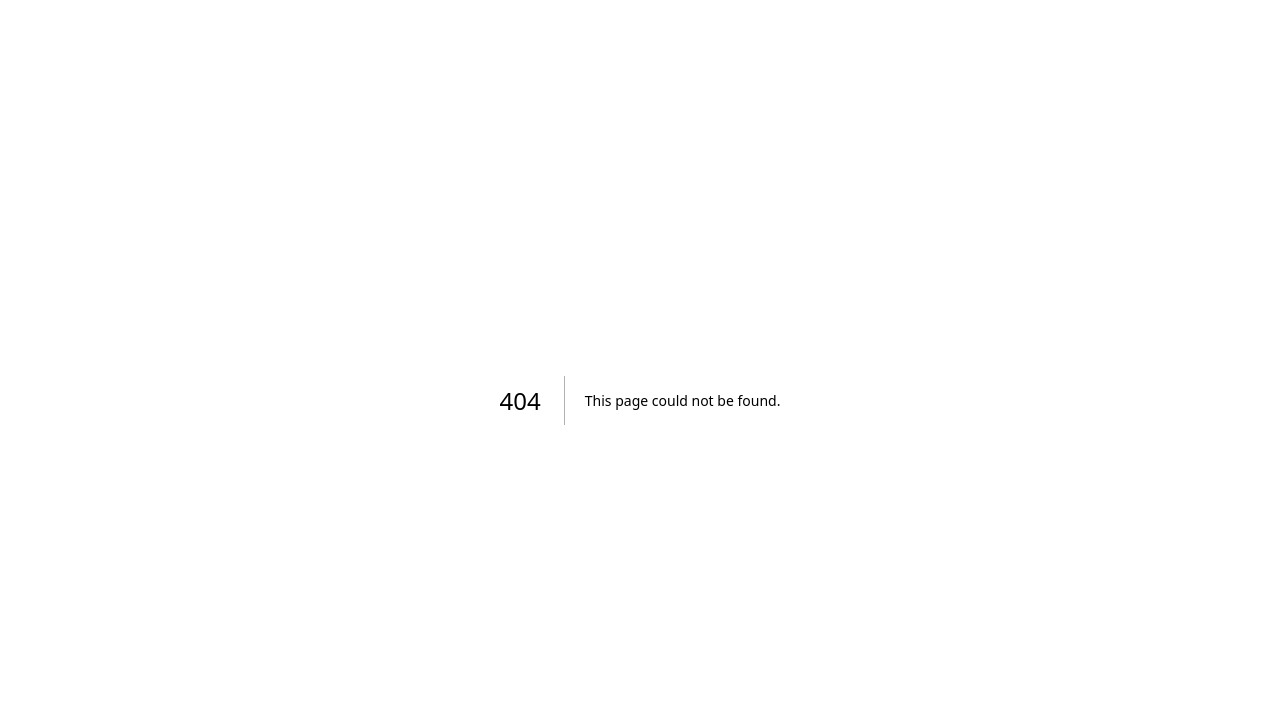
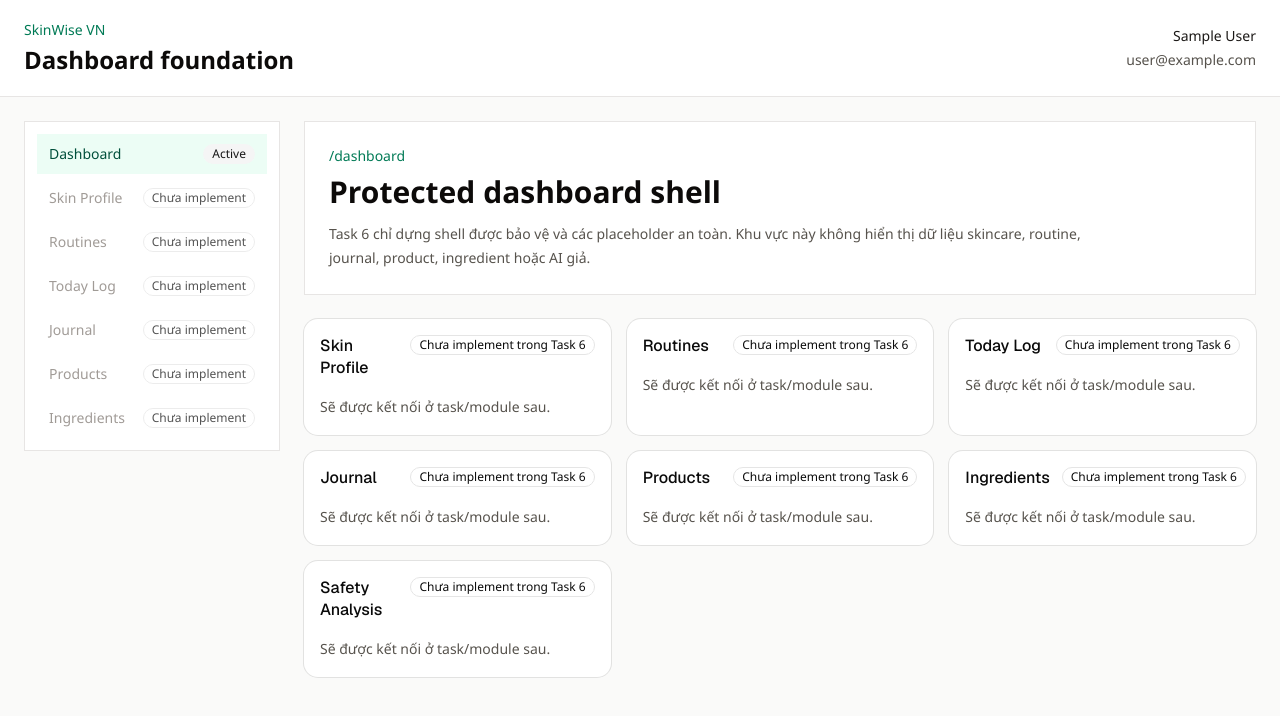
Before and after one commit to Nhatan35/skinwise-vn, a Next.js app: page /dashboard in a window 1280 px wide. Before the commit this address had no page. Shown: the top 716 px of the page. Built offline with nearby package versions, Linux system fonts and the light colour scheme; no server answers; sample sign-in values are in the browser's storage.

Commit message:
chore: add Week 1 Task 6 protected dashboard shell

```diff
--- /dev/null
+++ b/src/app/(dashboard)/dashboard/page.tsx
@@ -0,0 +1,45 @@
+import {
+  dashboardPlaceholderCards,
+  dashboardRoute,
+} from "@/modules/dashboard/dashboard-shell.config";
+import { Badge } from "@/shared/components/ui/badge";
+import {
+  Card,
+  CardContent,
+  CardHeader,
+  CardTitle,
+} from "@/shared/components/ui/card";
+
+export default function DashboardPage() {
+  return (
+    <section className="space-y-6">
+      <div className="border border-stone-200 bg-white p-6">
+        <p className="text-sm font-medium text-emerald-700">{dashboardRoute}</p>
+        <h2 className="mt-2 text-3xl font-semibold">Protected dashboard shell</h2>
+        <p className="mt-3 max-w-3xl text-sm leading-6 text-stone-600">
+          Task 6 chỉ dựng shell được bảo vệ và các placeholder an toàn. Khu vực
+          này không hiển thị dữ liệu skincare, routine, journal, product,
+          ingredient hoặc AI giả.
+        </p>
+      </div>
+
+      <div className="grid gap-4 md:grid-cols-2 xl:grid-cols-3">
+        {dashboardPlaceholderCards.map((card) => (
+          <Card className="border-stone-200 bg-white" key={card.label}>
+            <CardHeader>
+              <div className="flex items-start justify-between gap-3">
+                <CardTitle>{card.label}</CardTitle>
+                <Badge variant="outline">{card.scopeText}</Badge>
+              </div>
+            </CardHeader>
+            <CardContent>
+              <p className="text-sm leading-6 text-stone-600">
+                {card.connectionText}.
+              </p>
+            </CardContent>
+          </Card>
+        ))}
+      </div>
+    </section>
+  );
+}
--- /dev/null
+++ b/src/app/(dashboard)/layout.tsx
@@ -0,0 +1,87 @@
+import Link from "next/link";
+import { redirect } from "next/navigation";
+import type { ReactNode } from "react";
+
+import { getCurrentUser } from "@/modules/auth/get-current-user";
+import {
+  dashboardNavItems,
+  dashboardRoute,
+} from "@/modules/dashboard/dashboard-shell.config";
+import { Badge } from "@/shared/components/ui/badge";
+import { cn } from "@/shared/utils";
+
+type DashboardLayoutProps = {
+  children: ReactNode;
+};
+
+export default async function DashboardLayout({
+  children,
+}: DashboardLayoutProps) {
+  const currentUser = await getCurrentUser();
+
+  if (currentUser === null) {
+    redirect("/api/auth/signin?callbackUrl=/dashboard");
+  }
+
+  const displayName = currentUser.name ?? currentUser.email ?? "SkinWise user";
+
+  return (
+    <div className="min-h-screen bg-stone-50 text-stone-950">
+      <header className="border-b border-stone-200 bg-white">
+        <div className="mx-auto flex max-w-7xl flex-col gap-5 px-6 py-5 lg:flex-row lg:items-center lg:justify-between">
+          <div>
+            <p className="text-sm font-medium text-emerald-700">SkinWise VN</p>
+            <h1 className="mt-1 text-2xl font-semibold">
+              Dashboard foundation
+            </h1>
+          </div>
+
+          <div className="flex flex-col gap-1 text-sm lg:items-end">
+            <span className="font-medium text-stone-900">{displayName}</span>
+            {currentUser.email ? (
+              <span className="text-stone-600">{currentUser.email}</span>
+            ) : null}
+          </div>
+        </div>
+      </header>
+
+      <div className="mx-auto grid max-w-7xl gap-6 px-6 py-6 lg:grid-cols-[16rem_1fr]">
+        <aside className="h-fit border border-stone-200 bg-white p-3">
+          <nav aria-label="Dashboard navigation" className="space-y-1">
+            {dashboardNavItems.map((item) => {
+              const itemClassName = cn(
+                "flex min-h-10 items-center justify-between gap-3 px-3 py-2 text-sm font-medium",
+                item.href === dashboardRoute
+                  ? "bg-emerald-50 text-emerald-900"
+                  : "text-stone-500",
+                item.disabled ? "cursor-not-allowed opacity-70" : "",
+              );
+
+              if (item.href === null) {
+                return (
+                  <span
+                    aria-disabled="true"
+                    className={itemClassName}
+                    key={item.label}
+                  >
+                    <span>{item.label}</span>
+                    <Badge variant="outline">{item.status}</Badge>
+                  </span>
+                );
+              }
+
+              return (
+                <Link className={itemClassName} href={item.href} key={item.href}>
+                  <span>{item.label}</span>
+                  <Badge variant="secondary">{item.status}</Badge>
+                </Link>
+              );
+            })}
+          </nav>
+        </aside>
+
+        <main>{children}</main>
+      </div>
+    </div>
+  );
+}
--- /dev/null
+++ b/src/modules/dashboard/dashboard-shell.config.ts
@@ -0,0 +1,97 @@
+export const dashboardRoute = "/dashboard" as const;
+
+export type DashboardNavItem = {
+  disabled: boolean;
+  href: typeof dashboardRoute | null;
+  label: string;
+  status: "Active" | "Chưa implement";
+};
+
+export type DashboardPlaceholderCard = {
+  connectionText: "Sẽ được kết nối ở task/module sau";
+  label: string;
+  scopeText: "Chưa implement trong Task 6";
+};
+
+export const dashboardNavItems = [
+  {
+    disabled: false,
+    href: dashboardRoute,
+    label: "Dashboard",
+    status: "Active",
+  },
+  {
+    disabled: true,
+    href: null,
+    label: "Skin Profile",
+    status: "Chưa implement",
+  },
+  {
+    disabled: true,
+    href: null,
+    label: "Routines",
+    status: "Chưa implement",
+  },
+  {
+    disabled: true,
+    href: null,
+    label: "Today Log",
+    status: "Chưa implement",
+  },
+  {
+    disabled: true,
+    href: null,
+    label: "Journal",
+    status: "Chưa implement",
+  },
+  {
+    disabled: true,
+    href: null,
+    label: "Products",
+    status: "Chưa implement",
+  },
+  {
+    disabled: true,
+    href: null,
+    label: "Ingredients",
+    status: "Chưa implement",
+  },
+] satisfies DashboardNavItem[];
+
+export const dashboardPlaceholderCards = [
+  {
+    connectionText: "Sẽ được kết nối ở task/module sau",
+    label: "Skin Profile",
+    scopeText: "Chưa implement trong Task 6",
+  },
+  {
+    connectionText: "Sẽ được kết nối ở task/module sau",
+    label: "Routines",
+    scopeText: "Chưa implement trong Task 6",
+  },
+  {
+    connectionText: "Sẽ được kết nối ở task/module sau",
+    label: "Today Log",
+    scopeText: "Chưa implement trong Task 6",
+  },
+  {
+    connectionText: "Sẽ được kết nối ở task/module sau",
+    label: "Journal",
+    scopeText: "Chưa implement trong Task 6",
+  },
+  {
+    connectionText: "Sẽ được kết nối ở task/module sau",
+    label: "Products",
+    scopeText: "Chưa implement trong Task 6",
+  },
+  {
+    connectionText: "Sẽ được kết nối ở task/module sau",
+    label: "Ingredients",
+    scopeText: "Chưa implement trong Task 6",
+  },
+  {
+    connectionText: "Sẽ được kết nối ở task/module sau",
+    label: "Safety Analysis",
+    scopeText: "Chưa implement trong Task 6",
+  },
+] satisfies DashboardPlaceholderCard[];
```
Also changed, not shown: 7 other files (tests, documents, lock files or other folders).
